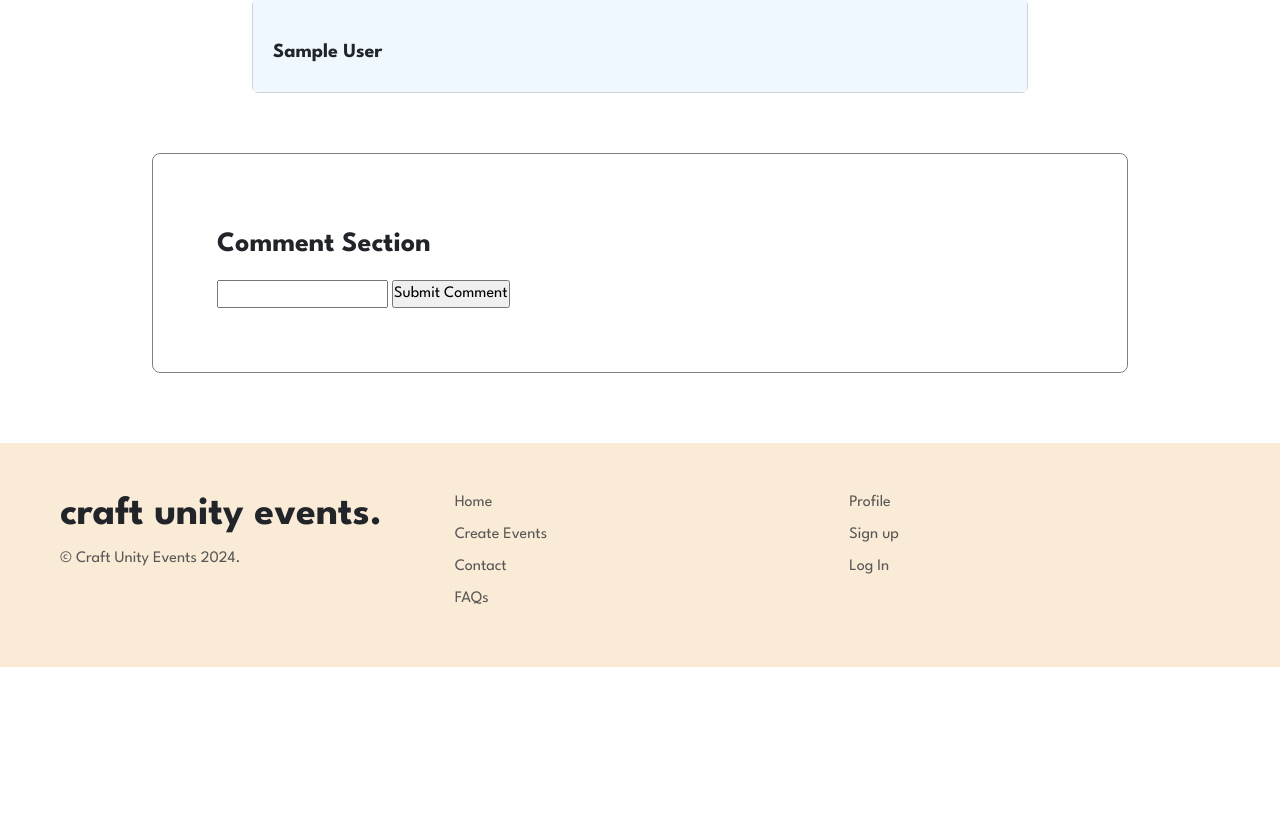
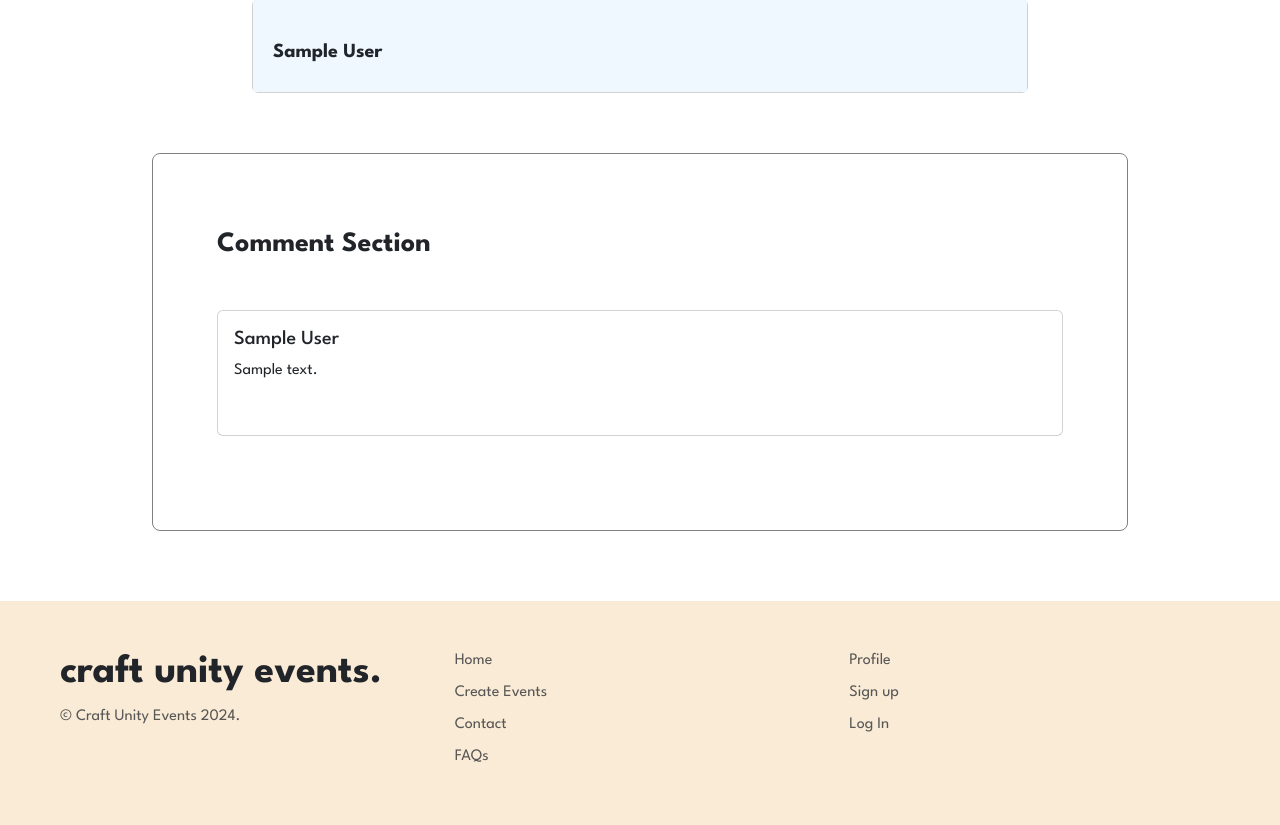
Before and after one commit to heyimtrishh/IAB207-Group-11, a Flask app: template a3_starter_code/a3_starter_code-main/a3_group11/craftunityevents/templates/events/event_details.html in a window 1280 px wide. Shown: the part 799-1624 px from the top of the page. Before the commit the page ends 1466 px from the top, so only its background shows below. Run offline with Flask 3, Linux system fonts and the light colour scheme; the template is opened without the code that fills it: most values are stand-ins (such as "Sample title", 1, 10 or a date in 2020); grey boxes marked "Sample" are stand-in pictures; some libraries are stand-ins or nearby versions.

Commit message:
update event_details

```diff
--- a/a3_starter_code/a3_starter_code-main/a3_group11/craftunityevents/templates/events/event_details.html
+++ b/a3_starter_code/a3_starter_code-main/a3_group11/craftunityevents/templates/events/event_details.html
@@ -152,8 +152,18 @@
 
             <form method="POST" action="{{ url_for('event.comment', id=event.id) }}">
                 <!-- Your form fields go here -->
-                <input type="text" name="text" required>
-                <input type="submit" value="Submit Comment">
+                {% for comment in event.comments %}
+                    <div class="usercommentcard card">
+                        <div class="commentbox card-body">
+                            <div class="row">
+                                <div class="commentinfo col-sm-9">
+                                    <h5>{{ comment.user.full_name }}</h5>
+                                    <p>{{ comment.comment }}</p>
+                                </div>
+                            </div>
+                        </div>
+                    </div>
+                {% endfor %}
             </form>
         </section>
 
```
